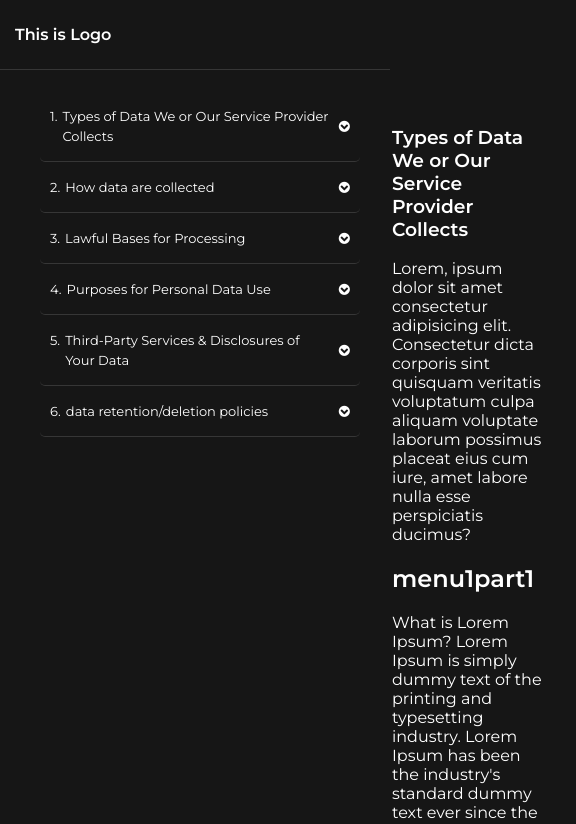
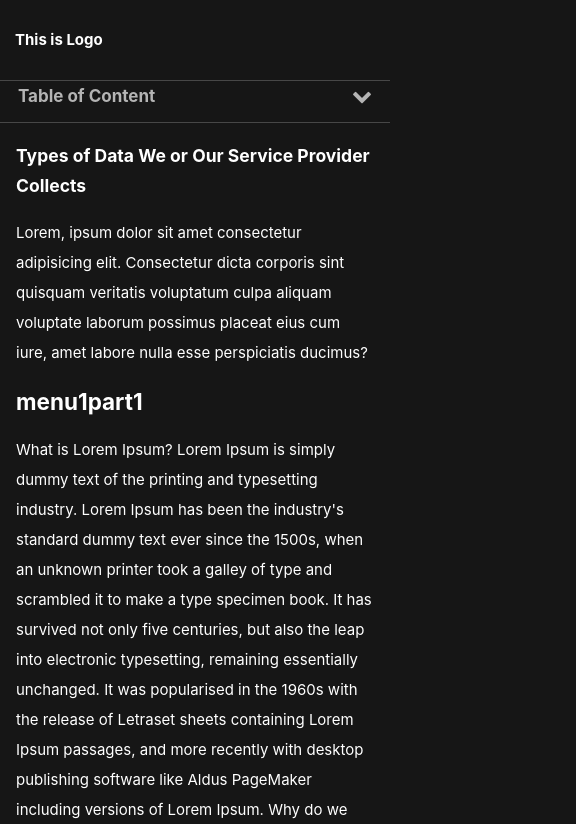
Before and after one commit to shirjoybhuban/t_privacy, a plain HTML site: page index.html in a window 390 px wide. Shown: the top 824 px of the page, 576 px wide, since content can reach past the window. Drawn offline with Linux system fonts and the light colour scheme; a script that the page names is missing; a web font is replaced by a local one.

Commit message:
Adding esponsive styles

```diff
--- a/index.html
+++ b/index.html
@@ -1,7 +1,9 @@
 <!DOCTYPE html>
 <html>
   <head>
-    <link rel="stylesheet" href="styles.css" />
+    <meta name="viewport" content="width=device-width, initial-scale=1.0">
+    <link rel="stylesheet" href="styles/styles.css" />
+    <link rel="stylesheet" href="styles/responsive.css" />
     <link
       rel="stylesheet"
       href="https://cdnjs.cloudflare.com/ajax/libs/font-awesome/4.7.0/css/font-awesome.min.css"
@@ -11,9 +13,12 @@
     <header class="header">
       <strong>This is Logo</strong>
     </header>
-    <main class="body">
-      <div class="side-bar">
-        <nav class="navigation">
+    <main>
+      <div class="mobile-dropdown">
+          <p>Table of Content</p>
+          <i class="fa fa-chevron-down" aria-hidden="true"></i>
+      </div>
+      <nav class="navigation" id="aside">
         <ul>
           <li class="menu-list" id="menuOne">
             <div class="item">
@@ -23,7 +28,7 @@
                   >Types of Data We or Our Service Provider Collects</a
                 >
               </div>
-                <i class="fa fa-chevron-circle-down" aria-hidden="true"></i>
+              <i class="fa fa-chevron-down" aria-hidden="true"></i>
             </div>
             <ul class="child-item d-none">
               <li>
@@ -49,7 +54,7 @@
                 <p>2.</p>
                 <a href="#menuTwo-section">How data are collected</a>
               </div>
-                <i class="fa fa-chevron-circle-down" aria-hidden="true"></i>
+              <i class="fa fa-chevron-down" aria-hidden="true"></i>
             </div>
             <ul class="child-item d-none">
               <li>
@@ -73,7 +78,7 @@
                 <p>3.</p>
                 <a href="#menuThree-section">Lawful Bases for Processing</a>
               </div>
-                <i class="fa fa-chevron-circle-down" aria-hidden="true"></i>
+              <i class="fa fa-chevron-down" aria-hidden="true"></i>
             </div>
             <ul class="child-item d-none">
               <li>
@@ -97,7 +102,7 @@
                 <p>4.</p>
                 <a href="#menuFour-section">Purposes for Personal Data Use</a>
               </div>
-                <i class="fa fa-chevron-circle-down" aria-hidden="true"></i>
+              <i class="fa fa-chevron-down" aria-hidden="true"></i>
             </div>
           </li>
           <li class="menu-list" id="menuFive">
@@ -108,7 +113,7 @@
                   >Third-Party Services & Disclosures of Your Data</a
                 >
               </div>
-                <i class="fa fa-chevron-circle-down" aria-hidden="true"></i>
+              <i class="fa fa-chevron-down" aria-hidden="true"></i>
             </div>
             <ul class="child-item d-none">
               <li>
@@ -134,7 +139,7 @@
                   >data retention/deletion policies</a
                 >
               </div>
-                <i class="fa fa-chevron-circle-down" aria-hidden="true"></i>
+              <i class="fa fa-chevron-down" aria-hidden="true"></i>
             </div>
             <ul class="child-item d-none">
               <li>
@@ -154,7 +159,6 @@
           </li>
         </ul>
       </nav>
-      </div>
       <div class="main-content">
         <section id="menuOne-section">
           <h3>Types of Data We or Our Service Provider Collects</h3>
@@ -578,6 +582,8 @@
         </section>
       </div>
     </main>
+
+    <script src="js/responsive.js"></script>
     <script src="js/app.js"></script>
     <script src="js/collapse.js"></script>
   </body>
--- /dev/null
+++ b/js/collapse.js
@@ -0,0 +1,33 @@
+let items = document.getElementsByClassName("item");
+let i;
+
+for (i = 0; i < items.length; i++) {
+  items[i].addEventListener("click", function() {
+    //this.classList.toggle("active");
+    let sibling = this.nextElementSibling;
+
+    if (sibling.classList.contains("d-block")) {
+      sibling.classList.remove("d-block");
+      sibling.classList.add("d-none");
+       //sibling.style.display = "none";
+    } else {
+      sibling.classList.remove("d-none");
+      sibling.classList.add("d-block");
+    }
+  });
+}
+
+//Mobile collapse
+var mobileDrop = document.getElementsByClassName("mobile-dropdown");
+
+mobileDrop && mobileDrop[0].addEventListener("click", function() {
+  let parent = document.getElementById('aside');
+  let nav = document.getElementsByTagName('nav')[0];
+  let display = window.getComputedStyle(parent).display;
+
+  if (display === "none") {
+    nav.style.display = "block";
+  } else {
+    nav.style.display = "none";
+  }
+});
--- /dev/null
+++ b/styles/responsive.css
@@ -0,0 +1,30 @@
+ @media only screen and (max-width: 600px) {
+    main {
+        flex-direction: column;
+      }
+    nav {
+        display: none;
+        width: 100%;
+        position: static;
+        height: fit-content;
+        margin-top: 0px;
+      }
+      nav ul li .item {
+        gap: 10px;
+        padding: 10px;
+        font-size: 13px;
+      }
+      nav li .child-item li {
+        font-size: 12px;
+      }
+      .main-content {
+        margin-left: 0px;
+        margin-top: 0px;
+      }
+      section {
+        padding: 0rem 1rem;
+      }
+      .mobile-dropdown {
+        display: flex;
+      }
+ }
--- a/styles.css
+++ b/styles/styles.css
@@ -1,4 +1,4 @@
-@import url("https://fonts.googleapis.com/css?family=Montserrat:400,600");
+@import url('https://fonts.cdnfonts.com/css/sf-pro-display');
 
 * {
   box-sizing: border-box;
@@ -9,30 +9,32 @@ html {
 }
 
 body {
-  font-family: "Montserrat", sans-serif;
+  font-family: 'SF Pro Display', sans-serif;
   background-color: #161616;
   color: #ffffff;
   margin: 0px;
+  font-size: 15px;
+  line-height: 30px;
 }
 
 header {
   width: 100%;
   padding: 25px 15px;
-  border-bottom: 1px solid #363636;
+  border-bottom: 1px solid #474747 ;
   position: fixed;
   background: #161616;
 }
 
 main {
   display: flex;
-  max-width: 1200px;
+  max-width: 1300px;
   margin: auto;
   padding: 25px 0px;
-
 }
 
-.side-bar {
-  width: 360px;
+nav {
+  display:block;
+  width: 400px;
   height: 100vh;
   position: fixed;
   margin-top: 50px;
@@ -40,20 +42,22 @@ main {
 
 nav ul {
   list-style: none;
+  padding: 0px;
+  margin: 0px;
 }
 nav ul li.menu-list {
-  border-bottom: 1px solid #363636;
-  border-radius: 5px;
+  border-bottom: 1px solid #474747 ;
 }
 nav ul li .item {
   display: flex;
   justify-content: space-between;
   align-items: center;
-  gap: 9px;
+  gap: 20px;
   padding: 15px 10px;
-  font-size: 13px;
-  font-weight: 500;
+  font-size: 15px;
+  font-weight: 400;
   line-height: 20px;
+  letter-spacing: 0.50px;
   transition: all ease-out 250ms;
   cursor: pointer;
 }
@@ -74,7 +78,6 @@ nav li .item i {
 
 nav li .item a {
   text-decoration: none;
-  font-weight: 400;
   color: #ffffff;
 }
 
@@ -87,16 +90,18 @@ nav li .item:hover p {
 }
 
 nav li .child-item {
-  margin-left: 0px;
+  padding: 0px;
+  margin-left: 35px;
   margin-bottom: 20px;
   list-style: decimal;
 }
 
 nav li .child-item li {
   padding: 5px 5px;
-  font-size: 12px;
-  font-weight: 500;
+  font-size: 13px;
+  font-weight: 400;
   line-height: 20px;
+  letter-spacing: 0.50px;
   transition: all ease-out 250ms;
   cursor: pointer;
 }
@@ -107,7 +112,7 @@ nav li .child-item li a {
 }
 
 .main-content {
-  margin-left: 360px;
+  margin-left: 400px;
   margin-top: 50px;
   width: 100%;
 }
@@ -122,7 +127,7 @@ section {
 }
 
 .active-child {
-  color: #7ed0fc !important;
+  color: #53bef8 !important;
 }
 
 .d-block {
@@ -132,3 +137,22 @@ section {
 .d-none {
   display: none !important;
 }
+
+.mobile-dropdown {
+  display: none;
+  justify-content: space-between;
+  align-items: center;
+  border-bottom: 1px solid #474747 ;
+  color: #B4B4B4;
+  padding: 0px 18px;
+  font-size: 17px;
+  font-weight: 700;
+  line-height: 18px;
+  transition: all ease-out 250ms;
+  cursor: pointer;
+  margin-top: 45px;
+}
+
+.mobile-dropdown i{
+  font-size: 20px;
+}
```
Also changed, not shown: js/responsive.js (added, +18 -0 lines), fonts/sf-pro-display/SFPRODISPLAYBLACKITALIC.OTF (added), fonts/sf-pro-display/SFPRODISPLAYBOLD.OTF (added), fonts/sf-pro-display/SFPRODISPLAYHEAVYITALIC.OTF (added), fonts/sf-pro-display/SFPRODISPLAYLIGHTITALIC.OTF (added), fonts/sf-pro-display/SFPRODISPLAYMEDIUM.OTF (added), fonts/sf-pro-display/SFPRODISPLAYREGULAR.OTF (added), fonts/sf-pro-display/SFPRODISPLAYSEMIBOLDITALIC.OTF (added), fonts/sf-pro-display/SFPRODISPLAYTHINITALIC.OTF (added), fonts/sf-pro-display/SFPRODISPLAYULTRALIGHTITALIC.OTF (added). Lines whose indentation alone changed are shown as unchanged.
